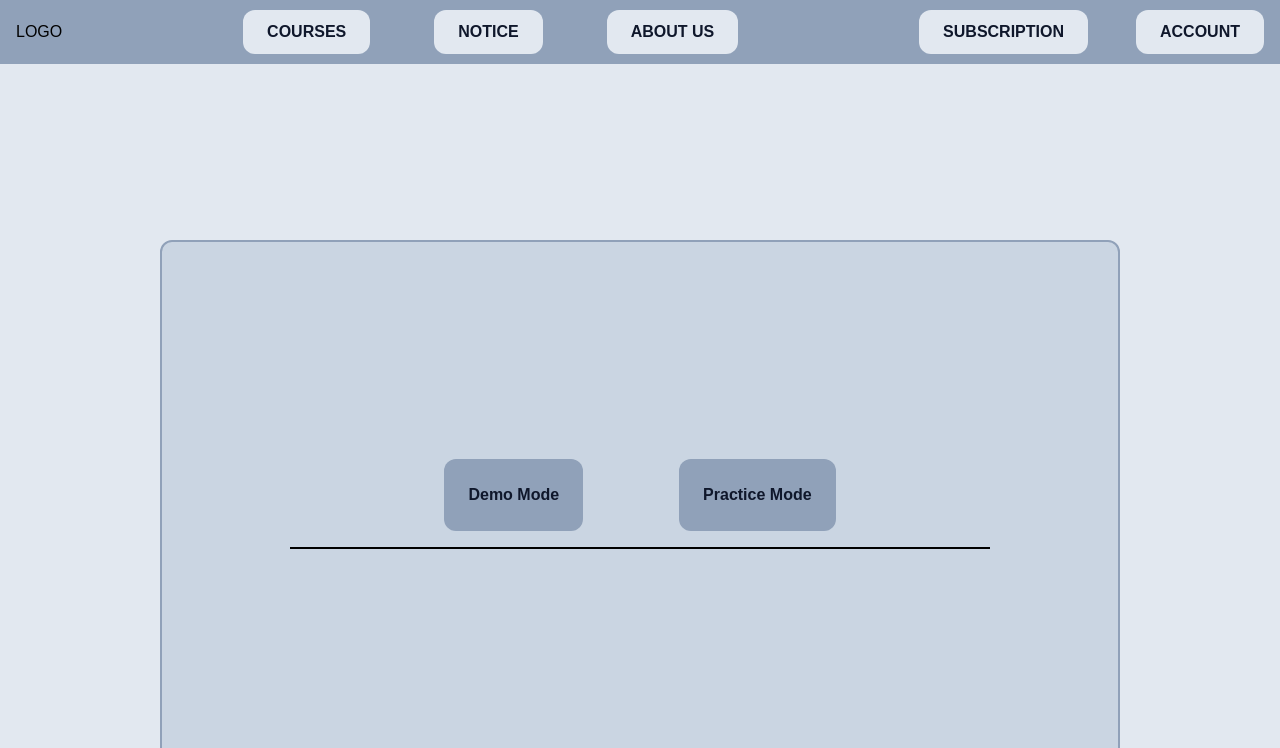
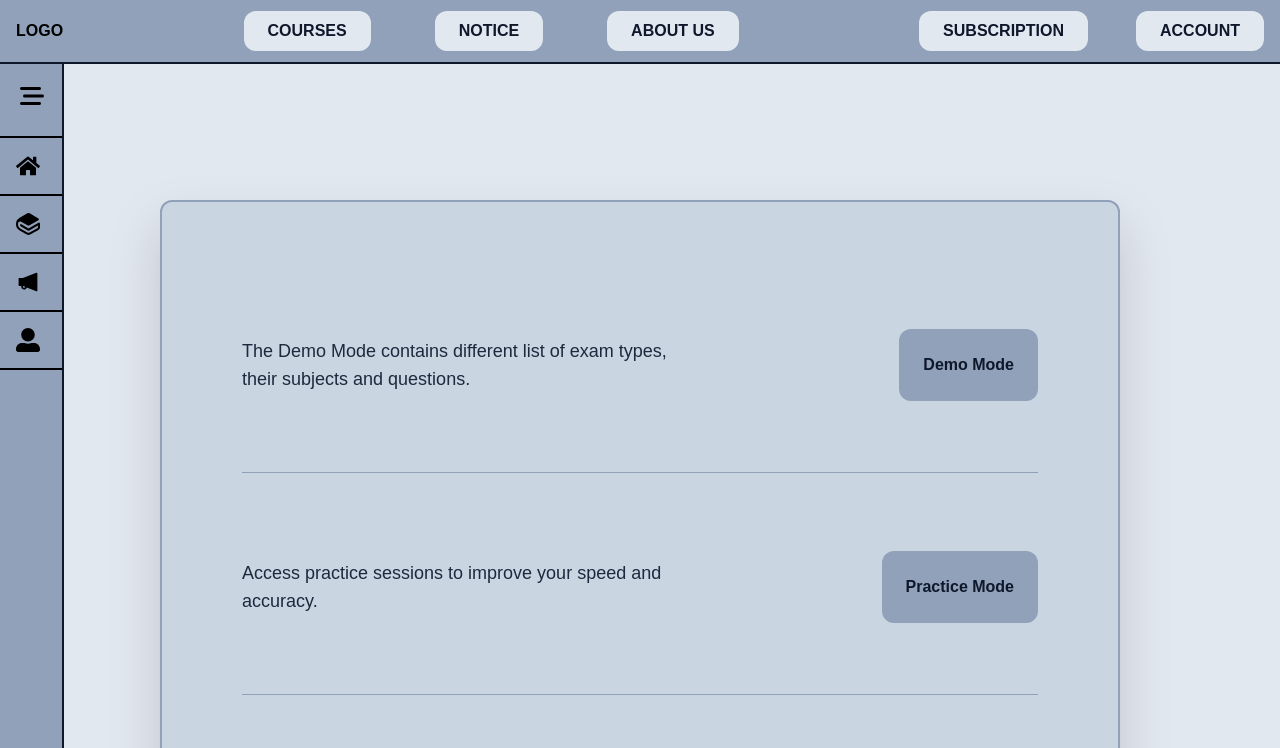
Before and after one commit to Jeevan446/exam_prep, a React app in the folder Frontend/: page / in a window 1280 px wide. Shown: the top 748 px of the page. Built offline with nearby package versions, Linux system fonts and the light colour scheme; the HTML template or start-up script is replaced by a standard one.

Commit message:
HomePage (ii)

```diff
--- a/Frontend/src/App.jsx
+++ b/Frontend/src/App.jsx
@@ -1,17 +1,13 @@
+import { useState } from "react";
 import { Route, Routes} from "react-router-dom";
 import Homepage from "./pages/HomePage";
 
 function App() {
+    const [isOpen, setIsOpen] = useState(false);
   return (
       <>
         <Routes>
-            <Route index="/" element={<Homepage />}>
-
-            </Route>
-
-            <Route >
-
-            </Route>
+            <Route path="/" element={<Homepage isOpen={isOpen} setIsOpen={setIsOpen} />} />
         </Routes>
       </>
   );
--- a/Frontend/src/components/Footer.jsx
+++ b/Frontend/src/components/Footer.jsx
@@ -3,8 +3,10 @@
 
 function Footer() {
     return(
-        <div className=" bg-slate-400  mt-20" >
-            <p className="mt-10 mb-10"> Copyright @ 2025 All rights reserved.</p>
+        <div className=" bg-slate-400  border-t-2 border-slate-800 mt-20 ml-16 p-20" >
+            <div className=" border-2 p-10">
+                <p className=""> Copyright @ 2025 All rights reserved.</p>
+            </div>
         </div>
     );
 }
--- a/Frontend/src/components/HomeContent.jsx
+++ b/Frontend/src/components/HomeContent.jsx
@@ -1,23 +1,45 @@
+function HomeContent({ isOpen }) {
+    // Reusable button class
+    const btnClass = "font-bold relative group flex bg-slate-400 p-6 text-slate-900 border-none rounded-xl cursor-pointer hover:bg-slate-900 hover:text-white transition-all duration-600";
 
+    return (
+        <div className={`
+            grid grid-cols-1 grid-rows-3 gap-8
 
+            mt-20 md:mt-[25vh] p-6 md:p-20
+            mx-4 md:mx-40
 
-function HomeContent(){
+            ml-18
 
-    return(
-        <div className = " flex items-center justify-around mt-[30vh] flex-col bg-slate-300 gap-6 p-32 ml-40 mr-40 border-2 border-slate-400 rounded-xl drop-shadow-slate-800 h-screen">
-            <div className=" flex gap-24 border-b-2 w-full justify-center pb-4">
-                <button className="font-bold relative group flex bg-slate-400  p-6 text-slate-900 border-none rounded-xl  cursor-pointer hover:bg-slate-900 hover:text-white transition-all duration-600">
-                        Demo Mode
-                </button>
+            ${isOpen ? "md:ml-80 duration-300" : "md:ml-40 duration-300"}
 
-                <button className="font-bold relative group flex bg-slate-400  p-6 text-slate-900 border-none rounded-xl  cursor-pointer hover:bg-slate-900 hover:text-white transition-all duration-600">
-                       Practice Mode
-                </button>
+            bg-slate-300 border-2 border-slate-400 rounded-xl drop-shadow-2xl min-h-screen
+        `}>
+
+            {/* Row 1 */}
+            <div className="flex flex-col md:flex-row items-center justify-between gap-4 border-b border-slate-400 pb-6">
+                <p className="text-lg text-slate-800  max-w-md text-wrap">
+                    The Demo Mode contains different list of exam types, their subjects and questions.
+                </p>
+                <button className={btnClass}>Demo Mode</button>
             </div>
 
-                <button className="font-bold relative group flex bg-slate-400  p-6 text-slate-900 border-none rounded-xl  cursor-pointer hover:bg-slate-900 hover:text-white transition-all duration-600">
-                        Demo Mode
-                </button>
+            {/* Row 2 */}
+            <div className="flex flex-col md:flex-row items-center justify-between gap-4 border-b border-slate-400 pb-6">
+                <p className="text-lg text-slate-800 max-w-md">
+                    Access practice sessions to improve your speed and accuracy.
+                </p>
+                <button className={btnClass}>Practice Mode</button>
+            </div>
+
+            {/* Row 3 */}
+            <div className="flex flex-col md:flex-row items-center justify-between gap-4">
+                <p className="text-lg text-slate-800 max-w-md">
+                    Review your results and track your progress over time.
+                </p>
+                <button className={btnClass}>Demo Mode</button>
+            </div>
+
         </div>
     );
 }
--- a/Frontend/src/components/NavBar.jsx
+++ b/Frontend/src/components/NavBar.jsx
@@ -1,62 +1,35 @@
+function NavBar() {
+    // Added responsive text sizes and horizontal padding
+    const btnClass = "font-bold relative group bg-slate-200 text-slate-900 border-none rounded-xl px-3 md:px-6 py-2 cursor-pointer hover:bg-slate-900 hover:text-white transition-all duration-600 text-xs md:text-base";
+    const underlineClass = "absolute left-0 -bottom-1 w-0 h-0.5 bg-white transition-all duration-600 group-hover:w-full";
 
-
-
-function NavBar() {
     return (
-        <div className="navbar-container bg-slate-400 text-black flex justify-between p-4 h-16 z-20 fixed top-0 w-full">
-
-
-
-            <div className="left-section flex items-center cursor">
+        <div className="bg-slate-400 text-black flex justify-between items-center p-4 h-16 z-20 fixed top-0 w-full border-b-2 border-slate-900">
+            <div className="flex items-center font-bold">
                 <p>LOGO</p>
             </div>
 
-
-
-            <div className="middle-section flex justify-center items-center gap-16">
-
-                <button className="font-bold relative group bg-slate-200 text-slate-900 border-none rounded-xl px-6 py-2.5 cursor-pointer hover:bg-slate-900 hover:text-white transition-all duration-600">
-                    <span className="relative">
-                        COURSES
-                        {/* Animated Underline */}
-                        <span className="absolute left-0 -bottom-1 w-0 h-0.5 bg-white transition-all duration-600 group-hover:w-full"></span>
-                    </span>
+            {/* Hidden on mobile, flex on medium (md) screens and up */}
+            <div className="hidden md:flex justify-center items-center gap-4 lg:gap-16">
+                <button className={btnClass}>
+                    <span className="relative">COURSES<span className={underlineClass}></span></span>
                 </button>
-
-                <button className="font-bold relative group bg-slate-200 text-slate-900 border-none rounded-xl px-6 py-2.5 cursor-pointer hover:bg-slate-900 hover:text-white transition-all duration-600">
-                    <span className="relative">
-                        NOTICE
-                    <span className="absolute left-0 -bottom-1 w-0 h-0.5 bg-white transition-all duration-600 group-hover:w-full"></span>
-                    </span>
+                <button className={btnClass}>
+                    <span className="relative">NOTICE<span className={underlineClass}></span></span>
                 </button>
-
-                <button className="font-bold relative group bg-slate-200 text-slate-900 border-none rounded-xl px-6 py-2.5 cursor-pointer hover:bg-slate-900 hover:text-white transition-all duration-600">
-                    <span className="relative">
-                        ABOUT US
-                    <span className="absolute left-0 -bottom-1 w-0 h-0.5 bg-white transition-all duration-600 group-hover:w-full"></span>
-                    </span>
+                <button className={btnClass}>
+                    <span className="relative">ABOUT US<span className={underlineClass}></span></span>
                 </button>
-
             </div>
 
-
-
-            <div className="right-section flex gap-12 items-center cursor">
-
-                <button className="font-bold relative group bg-slate-200 text-slate-900 border-none rounded-xl px-6 py-2.5 cursor-pointer hover:bg-slate-900 hover:text-white transition-all duration-600">
-                    <span className="relative">
-                        SUBSCRIPTION
-                    <span className="absolute left-0 -bottom-1 w-0 h-0.5 bg-white transition-all duration-600 group-hover:w-full"></span>
-                    </span>
+            {/* Smaller gap for mobile, larger for desktop */}
+            <div className="flex gap-2 md:gap-12 items-center">
+                <button className={btnClass}>
+                    <span className="relative">SUBSCRIPTION<span className={underlineClass}></span></span>
                 </button>
-
-                <button className="font-bold relative group bg-slate-200 text-slate-900 border-none rounded-xl px-6 py-2.5 cursor-pointer hover:bg-slate-900 hover:text-white transition-all duration-600">
-                    <span className="relative">
-                        ACCOUNT
-                    <span className="absolute left-0 -bottom-1 w-0 h-0.5 bg-white transition-all duration-600 group-hover:w-full"></span>
-                    </span>
+                <button className={btnClass}>
+                    <span className="relative">ACCOUNT<span className={underlineClass}></span></span>
                 </button>
-
             </div>
         </div>
     );
--- /dev/null
+++ b/Frontend/src/components/SideBar.jsx
@@ -0,0 +1,77 @@
+import { FaBarsStaggered } from "react-icons/fa6";
+import { FaHome } from "react-icons/fa";
+import { FaUserAlt } from "react-icons/fa";
+import { IoCloseCircleOutline } from "react-icons/io5";
+import { SiGitbook } from "react-icons/si"; //book icon
+import { AiFillNotification } from "react-icons/ai"; //speaker icon
+
+function SideBar({ isOpen, setIsOpen }) {
+    return (
+        <div className="sidebar-container flex">
+            <div className={`fixed top-16 left-0 h-full bg-slate-400 transition-all duration-300 text-black font-bold z-20 border-r-2 border-slate-900
+                ${isOpen ? "w-48" : "w-16"}
+                md:${isOpen ? "w-64" : "w-24"}
+                `}>
+
+                <div className="flex justify-between items-center px-4 mt-4 mb-6 ">
+                    <h2 className={`text-xl font-bold cursor-pointer ${isOpen ? "block" : "hidden"}`}>
+                        MENU
+                    </h2>
+
+                    <button className="block p-1" onClick={() => setIsOpen(!isOpen)}>
+                        {isOpen ? <IoCloseCircleOutline size={24} /> : <FaBarsStaggered size={24} />}
+                    </button>
+                </div>
+
+                <nav className="border-b-2 border-t-2">
+                    <ul>
+                        <li className="flex items-center p-4 hover:bg-slate-900 cursor-pointer hover:text-white transition-all duration-600">
+                            <FaHome size={24} />
+                            <span className={`ml-4 ${isOpen ? "block" : "hidden"}`}>
+                                Home
+                            </span>
+                        </li>
+                    </ul>
+                </nav>
+
+                <nav className="border-b-2">
+                    <ul>
+                        <li className="flex items-center p-4 hover:bg-slate-900 cursor-pointer hover:text-white transition-all duration-600">
+                            <SiGitbook  size={24} />
+                            <span className={`ml-4 ${isOpen ? "block" : "hidden"}`}>
+                                Courses
+                            </span>
+                        </li>
+                    </ul>
+                </nav>
+
+                <nav className="border-b-2">
+                    <ul>
+                        <li className="flex items-center p-4 hover:bg-slate-900 cursor-pointer hover:text-white transition-all duration-600">
+                            <AiFillNotification size={24} />
+                            <span className={`ml-4 ${isOpen ? "block" : "hidden"}`}>
+                                Notice
+                            </span>
+                        </li>
+                    </ul>
+                </nav>
+
+
+                <nav className="border-b-2">
+                    <ul>
+                        <li className="flex items-center p-4 hover:bg-slate-900 cursor-pointer hover:text-white transition-all duration-600">
+                            <FaUserAlt size={24} />
+                            <span className={`ml-4 ${isOpen ? "block" : "hidden"}`}>
+                                About Us
+                            </span>
+                        </li>
+                    </ul>
+                </nav>
+            </div>
+        </div>
+
+    );
+
+}
+
+export default SideBar;
--- a/Frontend/src/pages/HomePage.jsx
+++ b/Frontend/src/pages/HomePage.jsx
@@ -1,12 +1,14 @@
 import NavBar from "../components/NavBar";
 import HomeContent from "../components/HomeContent";
 import Footer from "../components/Footer";
+import SideBar from "../components/SideBar";
 
-function Homepage() {
+function Homepage({ isOpen, setIsOpen }) {
     return(
         <div className="flex flex-col justify-baseline">
             <NavBar />
-            <HomeContent />
+            <SideBar isOpen={isOpen} setIsOpen={setIsOpen} />
+            <HomeContent  isOpen={isOpen} setIsOpen={setIsOpen} />
             <Footer />
         </div>
     );
```
